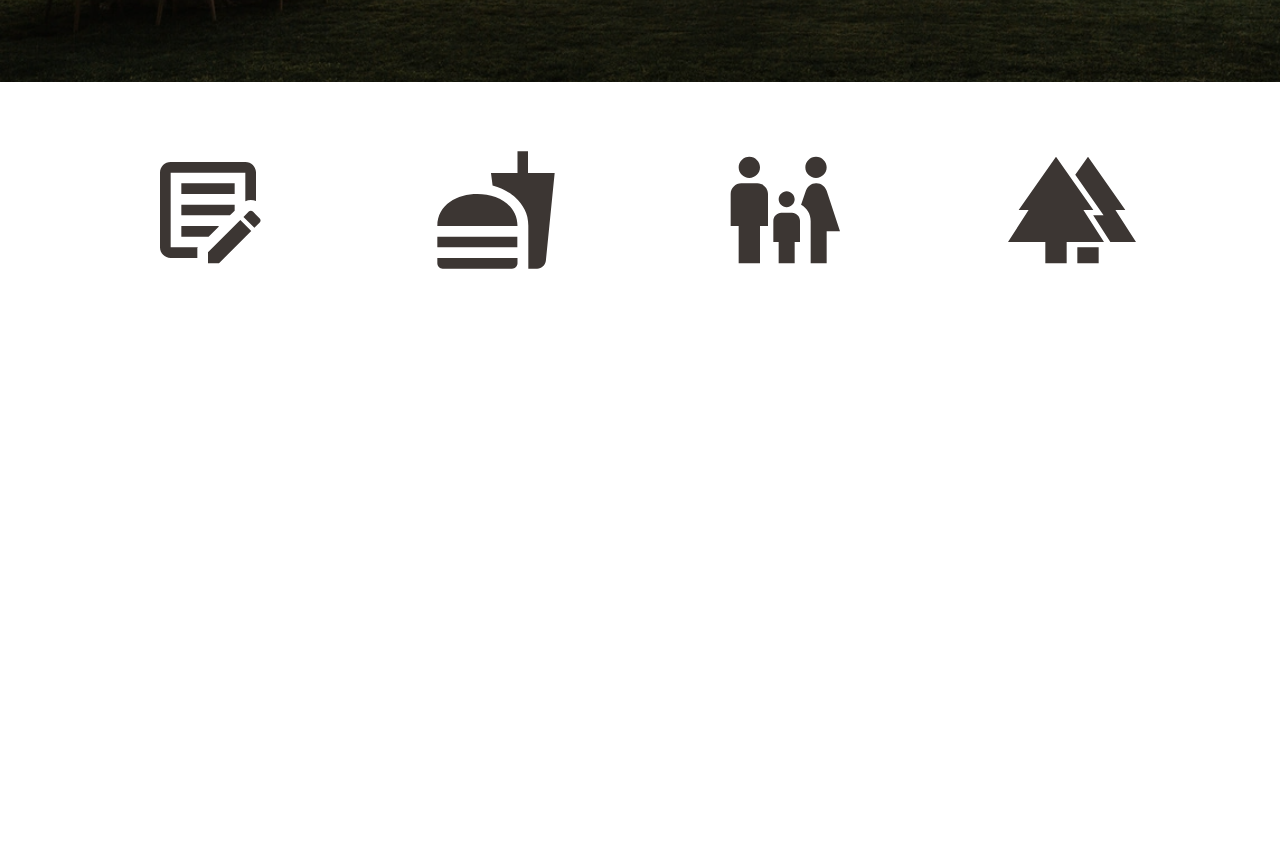
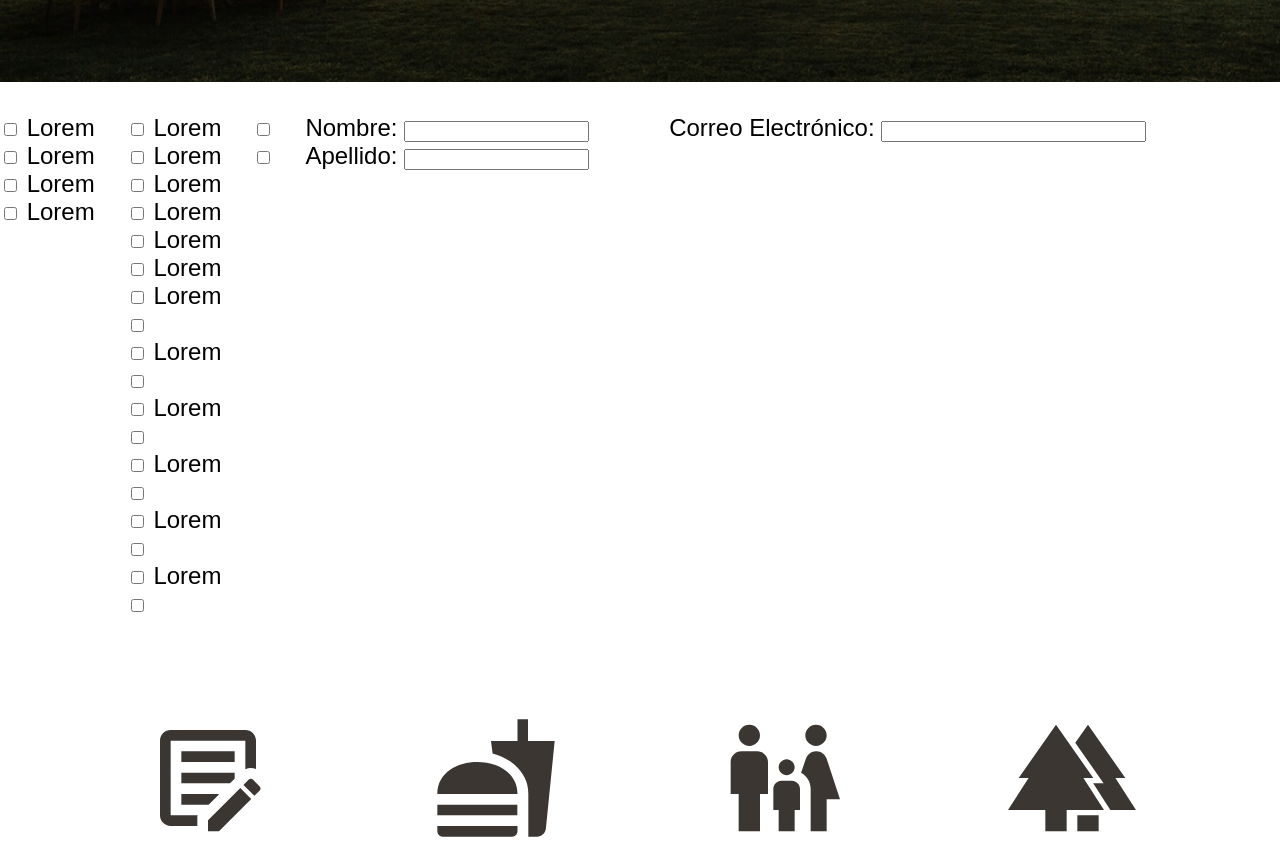
Before and after one commit to dfrancisca0/web-evento, a website built with Vite: page front/index.html in a window 1280 px wide. Shown: the part 718-1565 px from the top of the page. Before the commit the page ends 1060 px from the top, so only its background shows below. Built offline with nearby package versions, Linux system fonts and the light colour scheme.

Commit message:
form evento

```diff
--- a/front/index.html
+++ b/front/index.html
@@ -21,6 +21,7 @@
   </header>
   <main>
     <hero-component></hero-component>
+    <form-component></form-component>
   </main>
   <footer>
     <icons-list-component orientation = 'vertical'></icons-list-component>
--- /dev/null
+++ b/front/src/components/form.js
@@ -0,0 +1,151 @@
+class Form extends HTMLElement {
+  constructor () {
+    super()
+    this.shadow = this.attachShadow({ mode: 'open' })
+  }
+
+  connectedCallback () {
+    this.render()
+  }
+
+  render () {
+    this.shadow.innerHTML =
+      /* html */`
+
+      <style>
+
+        .form {
+          display: flex;
+          width: 100%;
+          gap: 5rem;
+          padding: 2rem 0;
+          color: hsla(0, 0%, 0%, 1);
+          font-family: 'Poppins', sans-serif;
+          font-size: 1.5rem;
+          text-decoration: none;
+          text-transform: capitalize;
+        }
+
+        .form-groups{
+          display: flex;
+          gap: 2rem;
+        }
+
+
+        .form-text {
+          display: flex;
+          flex-wrap: wrap;
+          gap: 5rem;
+        }
+
+      </style>
+
+      <section class="form">
+        <form>
+          <div class="form-groups">
+            <div class="form-group">
+              <div class="form-element">
+                <input type="checkbox" id="element1" name="element1" value="">
+                <label for="element1">Lorem</label><br>
+              </div>
+              <div class="form-element">
+                <input type="checkbox" id="element2" name="element2" value="">
+                <label for="element2">Lorem</label><br>
+              </div>
+              <div class="form-element">
+                <input type="checkbox" id="element3" name="element3" value="">
+                <label for="element3">Lorem</label><br>
+              </div>
+              <div class="form-element">
+                <input type="checkbox" id="element4" name="element4" value="">
+                <label for="element4">Lorem</label><br>
+              </div>
+            </div>
+            <div class="form-group">
+              <div class="form-element">
+                <input type="checkbox" id="element1" name="element1" value="">
+                <label for="element1">Lorem</label><br>
+              </div>
+              <div class="form-element">
+                <input type="checkbox" id="element2" name="element2" value="">
+                <label for="element2">Lorem</label><br>
+              </div>
+              <div class="form-element">
+                <input type="checkbox" id="element3" name="element3" value="">
+                <label for="element3">Lorem</label><br>
+              </div>
+              <div class="form-element">
+                <input type="checkbox" id="element4" name="element4" value="">
+                <label for="element4">Lorem</label><br>
+            </div>
+            <div class="form-group">
+              <div class="form-element">
+                <input type="checkbox" id="element1" name="element1" value="">
+                <label for="element1">Lorem</label><br>
+              </div>
+              <div class="form-element">
+                 <input type="checkbox" id="element2" name="element2" value="">
+                <label for="element2">Lorem</label><br>
+              </div>
+              <div class="form-element">
+                <input type="checkbox" id="element3" name="element3" value="">
+                <label for="element3">Lorem</label><br>
+                <input type="checkbox" id="element3" name="element3" value=""><br>
+              </div>
+              <div class="form-element">
+                <input type="checkbox" id="element4" name="element4" value="">
+                <label for="element4">Lorem</label><br>
+                <input type="checkbox" id="element4" name="element4" value=""><br>
+              </div>
+            </div>
+            <div class="form-group">
+              <div class="form-element">
+                <input type="checkbox" id="element1" name="element1" value="">
+                <label for="element1">Lorem</label><br>
+                <input type="checkbox" id="element1" name="element1" value=""><br>
+              </div>
+              <div class="form-element">
+                <input type="checkbox" id="element2" name="element2" value="">
+                <label for="element2">Lorem</label><br>
+                <input type="checkbox" id="element2" name="element2" value=""><br>
+              </div>
+              <div class="form-element">
+                <input type="checkbox" id="element3" name="element3" value="">
+                <label for="element3">Lorem</label><br>
+                <input type="checkbox" id="element3" name="element3" value=""><br>
+              </div>
+              <div class="form-element">
+                <input type="checkbox" id="element4" name="element4" value="">
+                <label for="element4">Lorem</label><br>
+                <input type="checkbox" id="element4" name="element4" value=""><br>
+              </div>
+            </div>
+          </div>
+          <div class="form-checkbox">
+            <input type="checkbox" id="yn" name="yn" value="">
+            <label for="yn"></label><br>
+            <input type="checkbox" id="yn" name="yn" value=""><br>
+          </div>
+          <div class="form-text">
+            <div class="form-name">
+              <div class="form-name1">
+                <label for="fname">Nombre:</label>
+                <input type="text" id="fname" name="fname"><br>
+              </div>
+              <div class="form-name2">
+                <label for="fname">Apellido:</label>
+                <input type="text" id="fname" name="fname"><br>
+              </div>
+            </div>
+            <div class="form-email">
+              <label for="email">Correo electrónico:</label>
+              <input type="email" id="email" name="email" pattern="[a-z0-9._%+-]+@[a-z0-9.-]+.[a-z]{2,4}$" size="30" required />
+            </div>
+          </div>
+        </form>
+      </section>
+      `
+  }
+}
+
+customElements.define('form-component', Form)
--- a/front/src/components/hero.js
+++ b/front/src/components/hero.js
@@ -126,7 +126,7 @@ class Hero extends HTMLElement {
         }
       </style>
 
-      <div class="hero">
+      <section class="hero">
         <div class="hero-image">
           <picture>
             <source srcset="./public/son-sampol-mobile.webp" type="image/webp" media="(max-width: 600px)">
@@ -147,7 +147,7 @@ class Hero extends HTMLElement {
             </a>
           </div>
         </div>
-      </div>
+      </section>
     `
   }
 }
--- a/front/src/index.js
+++ b/front/src/index.js
@@ -2,3 +2,4 @@ import './components/logo.js'
 import './components/menu.js'
 import './components/hero.js'
 import './components/icons-list.js'
+import './components/form.js'
```
